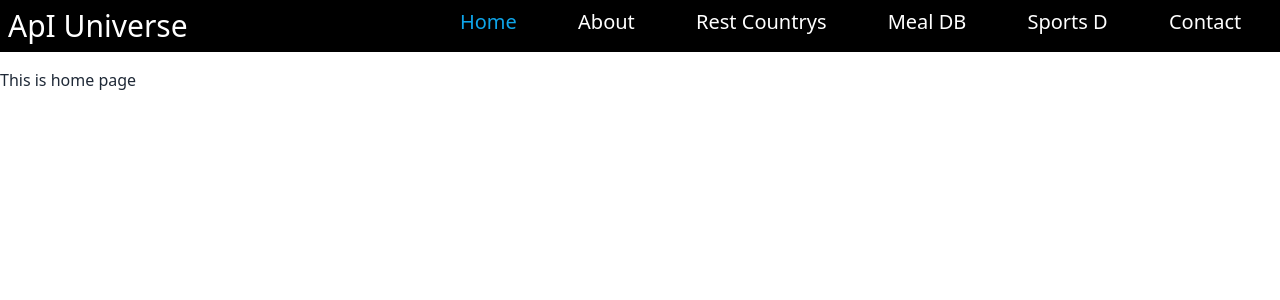
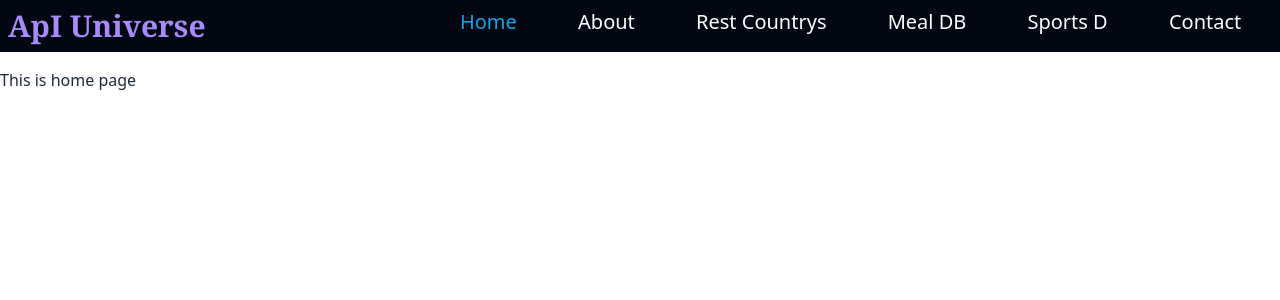
Before and after one commit to emon3455/API-Universe, a React (Vite) app: page / in a window 1280 px wide. Shown: the top 300 px of the page. Built offline with nearby package versions, Linux system fonts and the light colour scheme.

Commit message:
header done

```diff
--- a/src/Component/Header/Header.jsx
+++ b/src/Component/Header/Header.jsx
@@ -7,7 +7,7 @@ const Header = () => {
     const [open, setOpen] = useState(false);
 
     return (
-       <header className='bg-black text-white text-xl'>
+       <header className='bg-gray-950 text-white text-xl'>
 
              <nav className='container mx-auto md:flex justify-between p-2 '>
 
@@ -22,7 +22,7 @@ const Header = () => {
                         </span>
                     </div>
 
-                    <h2 className='text-3xl '>ApI Universe</h2>
+                    <h2 className='text-3xl text-violet-400 font-serif font-semibold'>ApI Universe</h2>
 
                 </div>
 
```
